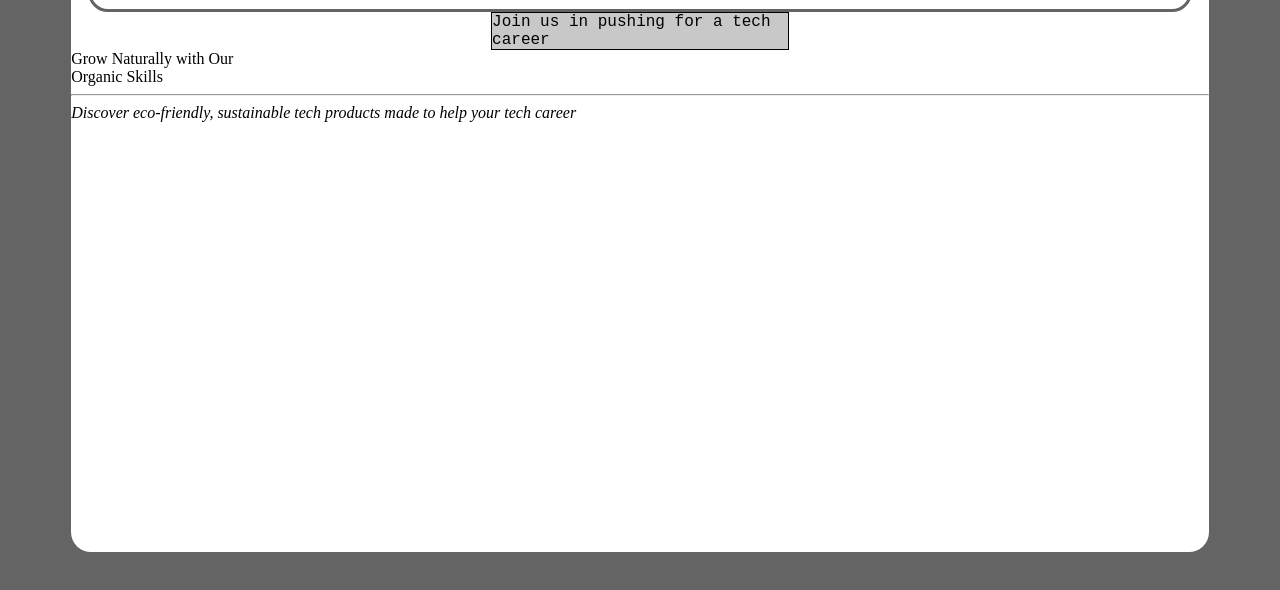
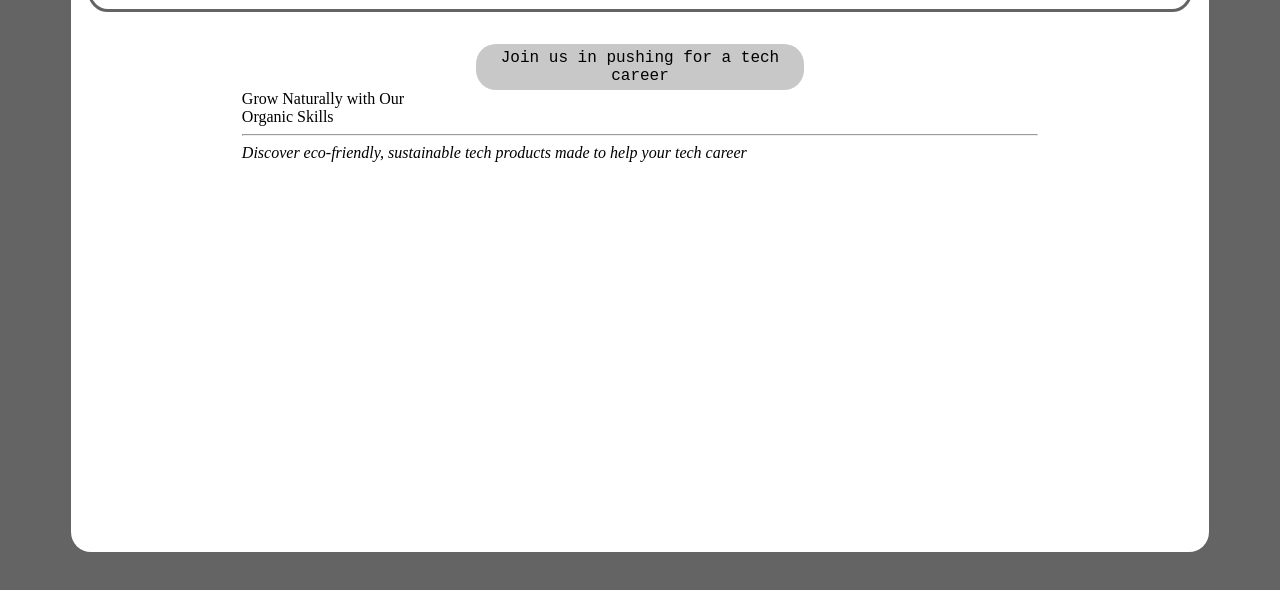
Before and after one commit to gashman878/On-God, a plain HTML site: page index.html in a window 1280 px wide. Shown: the part 128-718 px from the top of the page. Drawn offline with Linux system fonts and the light colour scheme.

Commit message:
Little-changes

```diff
--- a/first.css
+++ b/first.css
@@ -77,12 +77,17 @@ body{
     color: white;
 }
 #body{
-    width: 100%;
+    width: 70%;
+    margin: auto;
 }
 #sect{
     background-color: rgb(200, 200, 200);
-    border: 1px solid black;
+    border-radius: 20px;
+    padding: 5px;
     font-family: 'Courier New', Courier, monospace;
-    width: 26%;
+    text-align: center;
+    width: 40%;
     margin: auto;
+    margin-top: 4vh;
+
 }
```
